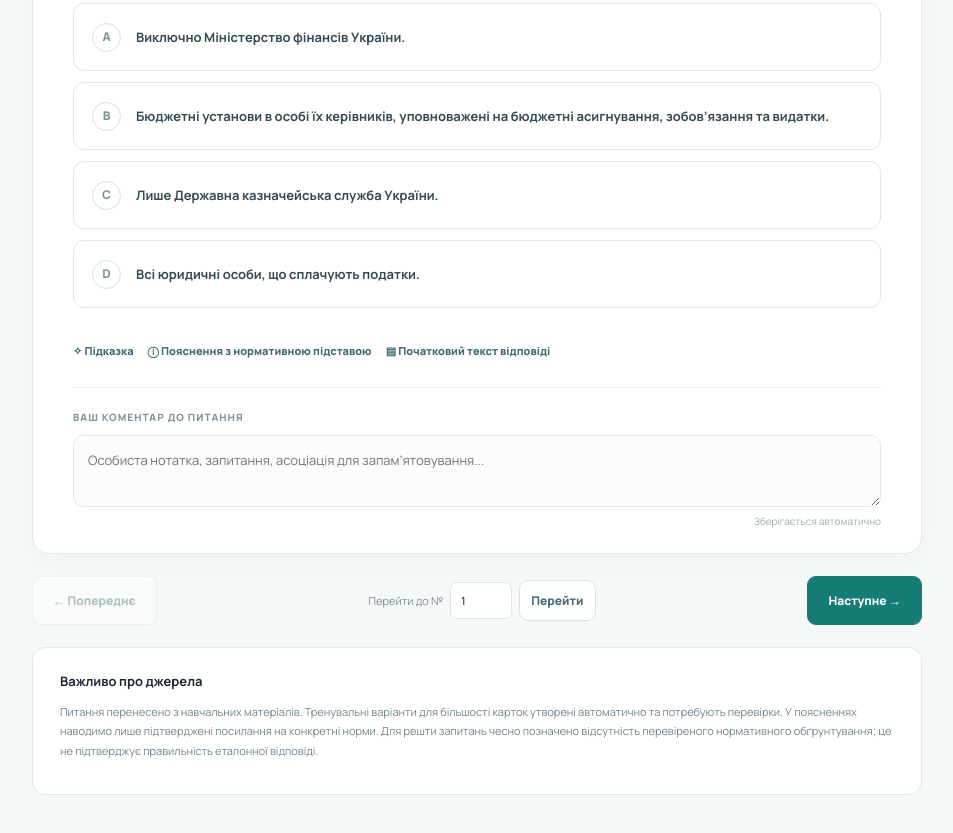
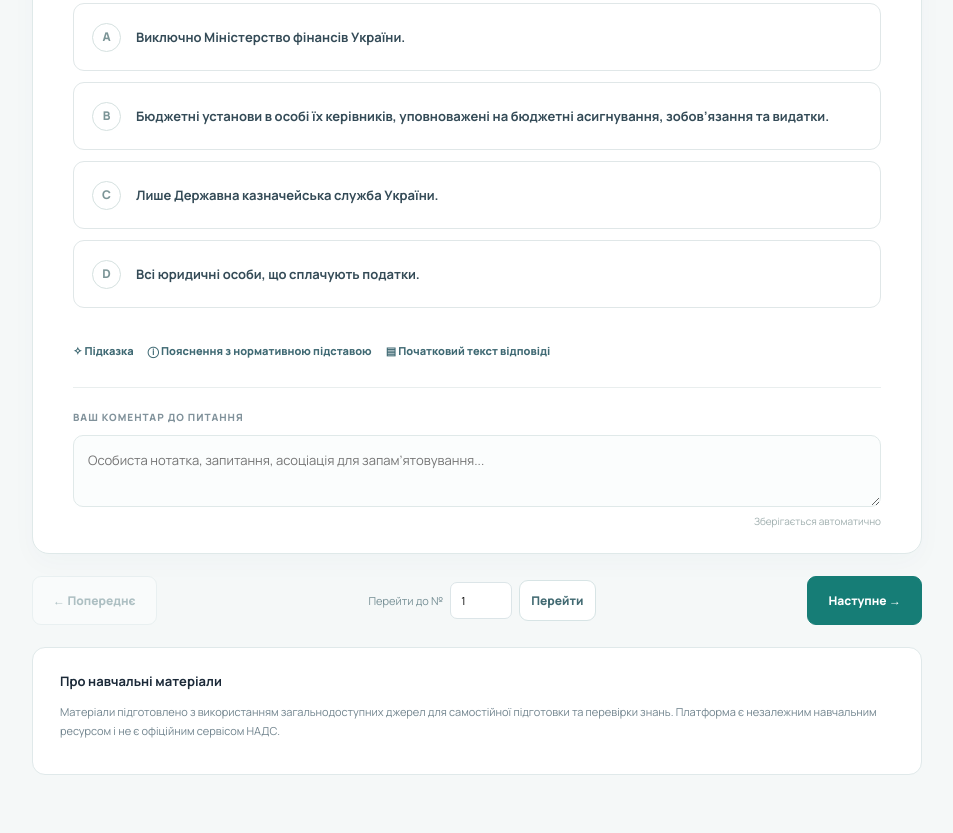
Before and after one commit to zamayoo/TESTS, a plain HTML site: page dist/index.html in a window 1280 px wide. Shown: the part 1199-2032 px from the top of the page, without its empty margins (304-1257 px from the left). Drawn offline with Linux system fonts and the light colour scheme; no server answers.

Commit message:
Replace prominent source disclaimer with concise educational notice

```diff
--- a/dist/index.html
+++ b/dist/index.html
@@ -29,6 +29,6 @@
   <div class="notes"><label for="noteInput">ВАШ КОМЕНТАР ДО ПИТАННЯ</label><textarea id="noteInput" rows="2" placeholder="Особиста нотатка, запитання, асоціація для запам’ятовування..."></textarea><span id="noteSaved">Зберігається автоматично</span></div>
  </article>
  <div class="bottom-controls"><button id="prevBtn" class="secondary">← Попереднє</button><div class="jump"><label for="jumpInput">Перейти до №</label><input id="jumpInput" inputmode="numeric" type="number" min="1" max="877"><button id="jumpBtn">Перейти</button></div><button id="nextBtn" class="primary">Наступне →</button></div>
- <section class="notice"><strong>Важливо про джерела</strong><p id="sourceNotice">Питання перенесено з навчальних матеріалів. Тренувальні варіанти для більшості карток утворені автоматично та потребують перевірки. У поясненнях наводимо лише підтверджені посилання на конкретні норми. Для решти запитань чесно позначено відсутність перевіреного нормативного обґрунтування; це не підтверджує правильність еталонної відповіді.</p></section>
+ <section class="notice"><strong>Про навчальні матеріали</strong><p id="sourceNotice">Матеріали підготовлено з використанням загальнодоступних джерел для самостійної підготовки та перевірки знань. Платформа є незалежним навчальним ресурсом і не є офіційним сервісом НАДС.</p></section>
  </div></main>
 </div><script src="account.js?v=6" defer></script><script src="app.js?v=6" defer></script></body></html>
```
